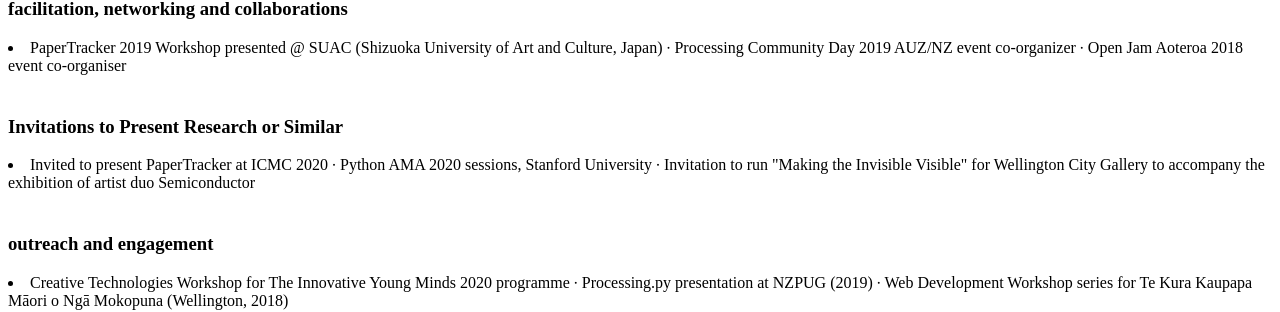
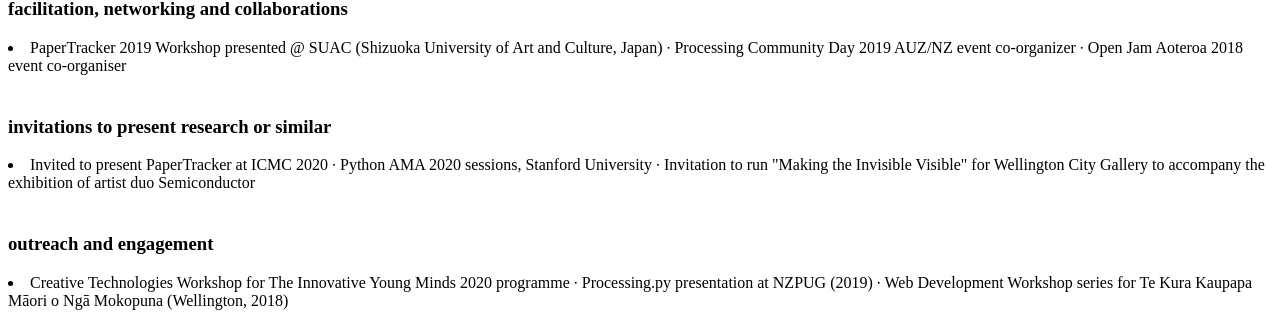
Before and after one commit to tabreturn/tabreturn.portfolio, a Jekyll site: the page built from resume.html, in a window 1280 px wide. Shown: the part 1498-1810 px from the top of the page. Built offline with Jekyll 4.4.1, drawn with Linux system fonts in a browser that asks for light colours; comment, search, counter and statistics services are not loaded.

Commit message:
- convert heading to lowercase

```diff
--- a/resume.html
+++ b/resume.html
@@ -52,7 +52,7 @@
   <li>Processing Foundation GSoC (Google) 2022 project mentor for py5 ∙ 2020 Code in Place Section Leader, Stanford University ∙ Active and long-time involvement in the Processing Foundation and community</li>
   <h3><br />facilitation, networking and collaborations</h3>
   <li>PaperTracker 2019 Workshop presented @ SUAC (Shizuoka University of Art and Culture, Japan) ∙ Processing Community Day 2019 AUZ/NZ event co-organizer ∙ Open Jam Aoteroa 2018 event co-organiser</li>
-  <h3><br />Invitations to Present Research or Similar</h3>
+  <h3><br />invitations to present research or similar</h3>
   <li>Invited to present PaperTracker at ICMC 2020 ∙ Python AMA 2020 sessions, Stanford University ∙ Invitation to run "Making the Invisible Visible" for Wellington City Gallery to accompany the exhibition of artist duo Semiconductor</li>
   <h3><br />outreach and engagement</h3>
   <li>Creative Technologies Workshop for The Innovative Young Minds 2020 programme ∙ Processing.py presentation at NZPUG (2019) ∙ Web Development Workshop series for Te Kura Kaupapa Māori o Ngā Mokopuna (Wellington, 2018)</li>
```
